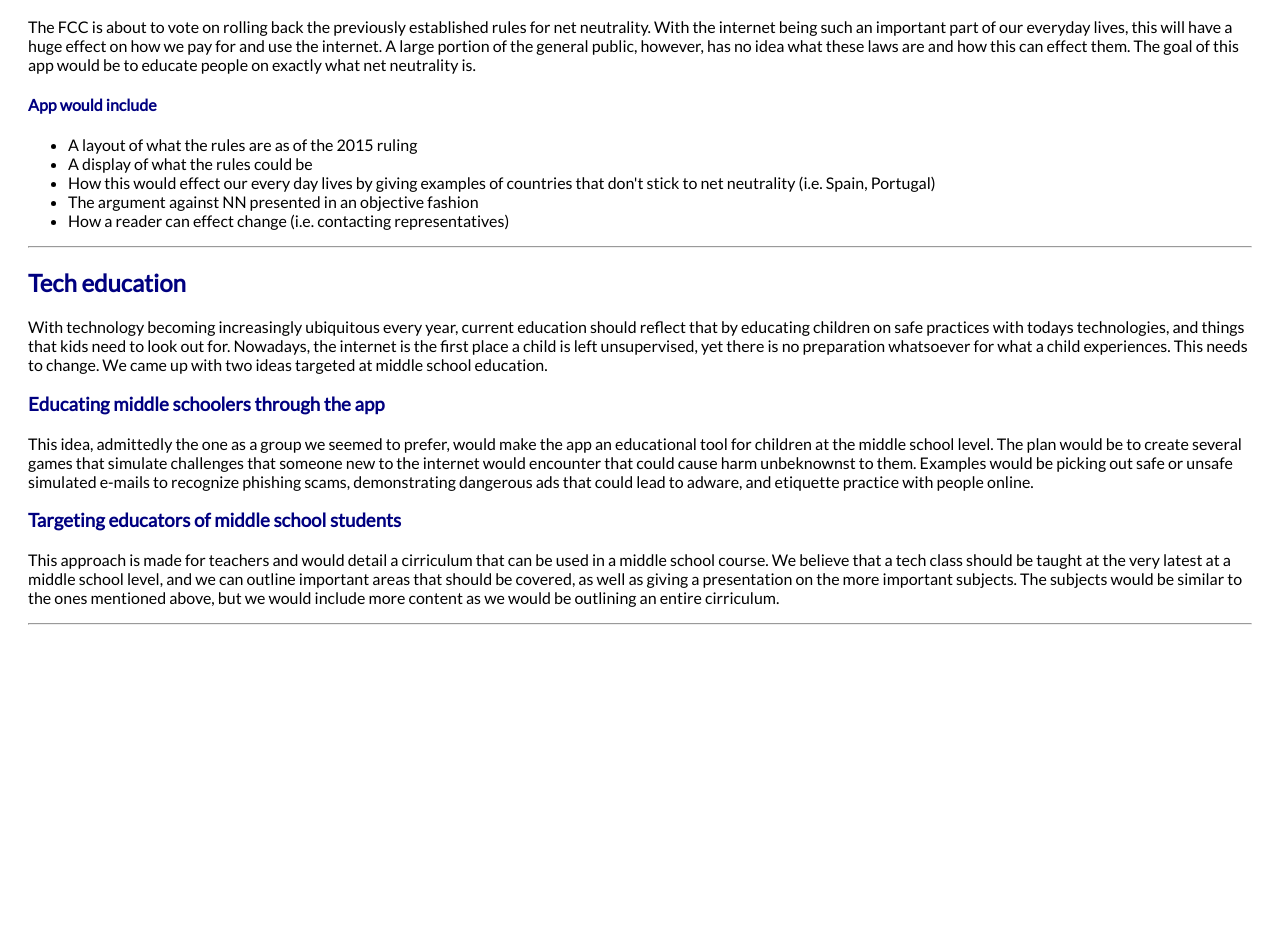
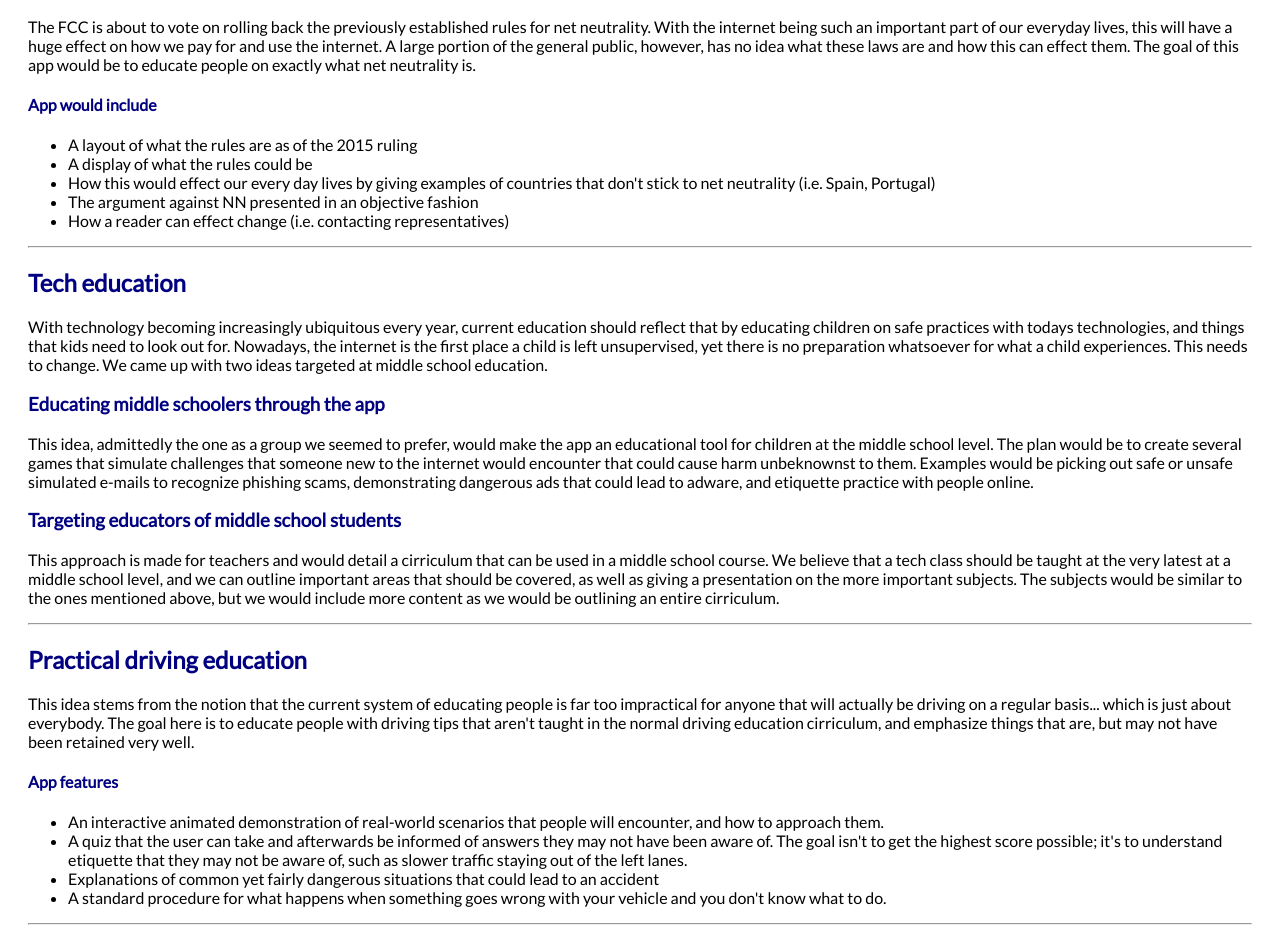
Before and after one commit to Fleury14/no-instructor, a plain HTML site: page index.html in a window 1280 px wide. Shown: the part 114-1047 px from the top of the page. Before the commit the page ends 800 px from the top, so only its background shows below. Drawn offline with Linux system fonts and the light colour scheme.

Commit message:
finished driving

```diff
--- a/index.html
+++ b/index.html
@@ -31,5 +31,17 @@
     <p>This approach is made for teachers and would detail a cirriculum that can be used in a middle school course. We believe that a tech class should be taught at the very latest at a middle school level, and we can outline important areas that should be covered, as well as giving a presentation on the more important subjects. The subjects would be similar to the ones mentioned above, but we would include more content as we would be outlining an entire cirriculum.</p>
     <hr>
     <!-- end eductation -->
+    <!-- begin driving ed -->
+    <h2 class="color-navyblue">Practical driving education</h2>
+    <p>This idea stems from the notion that the current system of educating people is far too impractical for anyone that will actually be driving on a regular basis... which is just about everybody. The goal here is to educate people with driving tips that aren't taught in the normal driving education cirriculum, and emphasize things that are, but may not have been retained very well.</p>
+    <h4 class="color-navyblue">App features</h4>
+    <ul>
+        <li>An interactive animated demonstration of real-world scenarios that people will encounter, and how to approach them.</li>
+        <li>A quiz that the user can take and afterwards be informed of answers they may not have been aware of. The goal isn't to get the highest score possible; it's to understand etiquette that they may not be aware of, such as slower traffic staying out of the left lanes.</li>
+        <li>Explanations of common yet fairly dangerous situations that could lead to an accident</li>
+        <li>A standard procedure for what happens when something goes wrong with your vehicle and you don't know what to do.</li>
+    </ul>
+    <hr>
+    <!-- end driving ed -->
 </body>
 </html>
```
